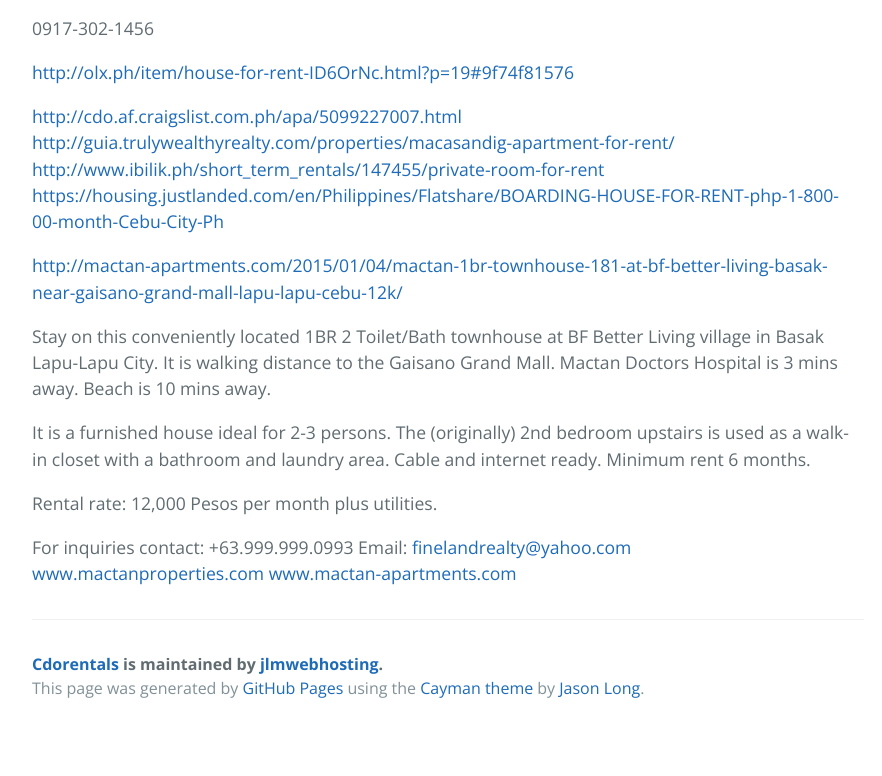
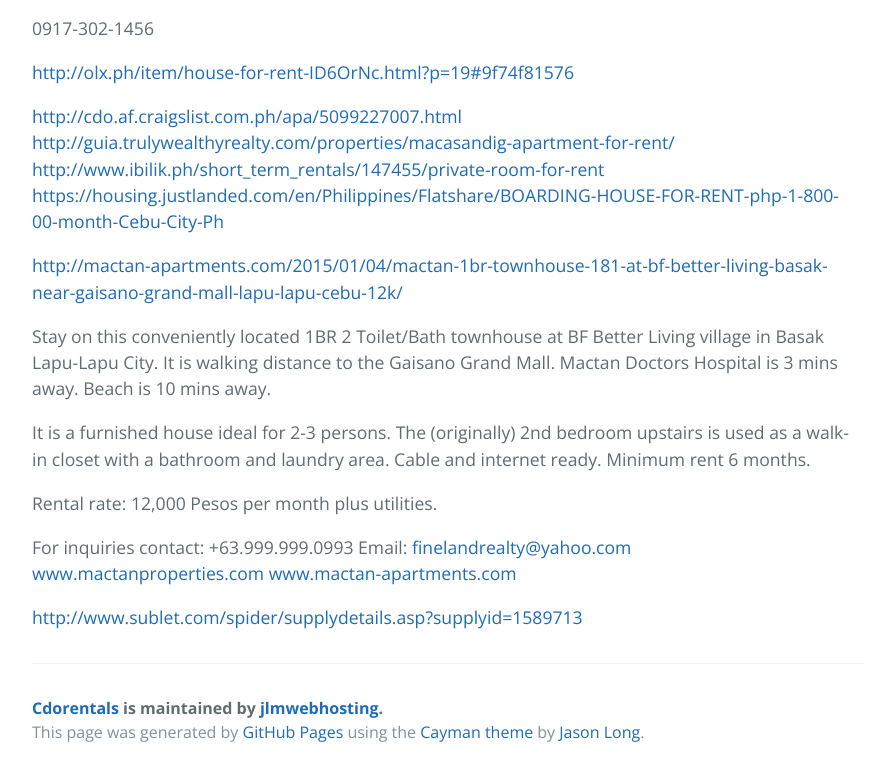
Before and after one commit to jlmwebhosting/cdorentals, a plain HTML site: page index.html in a window 1280 px wide. Shown: the part 494-1270 px from the top of the page, without its empty margins (192-1074 px from the left). Before the commit the page ends 1226 px from the top, so only its background shows below. Drawn offline with nearby package versions, Linux system fonts and the light colour scheme.

```diff
--- a/index.html
+++ b/index.html
@@ -45,6 +45,8 @@ Email: <a href="mailto:finelandrealty@yahoo.com">finelandrealty@yahoo.com</a>
 <a href="http://www.mactanproperties.com">www.mactanproperties.com</a>
 <a href="http://www.mactan-apartments.com">www.mactan-apartments.com</a></p>
 
+<p><a href="http://www.sublet.com/spider/supplydetails.asp?supplyid=1589713">http://www.sublet.com/spider/supplydetails.asp?supplyid=1589713</a></p>
+
       <footer class="site-footer">
         <span class="site-footer-owner"><a href="https://github.com/jlmwebhosting/cdorentals">Cdorentals</a> is maintained by <a href="https://github.com/jlmwebhosting">jlmwebhosting</a>.</span>
 
```
Also changed, not shown: params.json (+1 -1 lines).
